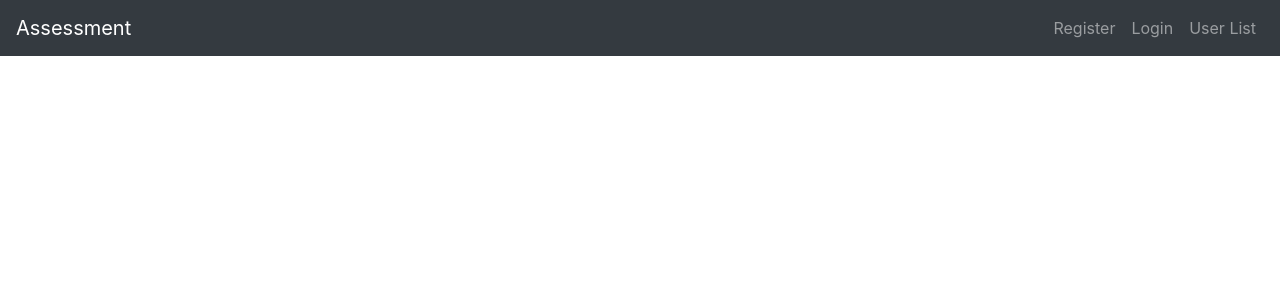
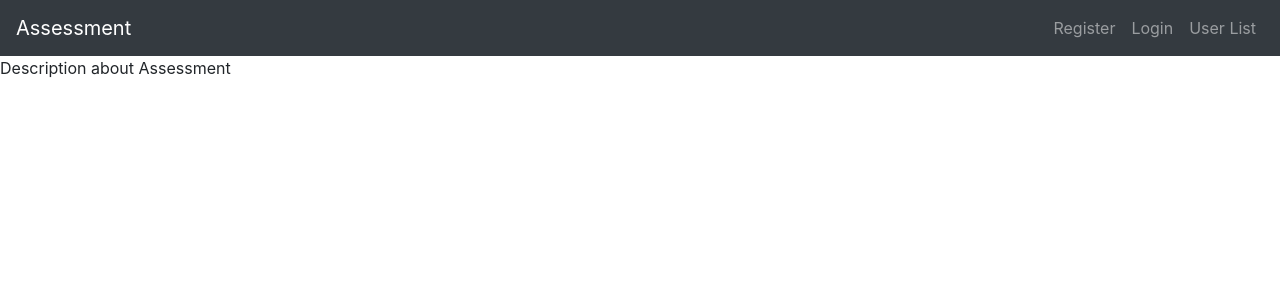
Before and after one commit to lushilling/user_login_assessment, a React (Create React App) app: page / in a window 1280 px wide. Shown: the top 300 px of the page. Built offline with nearby package versions, Linux system fonts and the light colour scheme.

Commit message:
homepage routed

```diff
--- a/src/App.js
+++ b/src/App.js
@@ -4,6 +4,7 @@ import axios from 'axios';
 import { BrowserRouter as Router, Route } from "react-router-dom";
 
 import NavigationBar from './Components/NavigationBar';
+import Homepage from './Components/Homepage';
 
 export default class App extends React.Component {
 
@@ -35,8 +36,27 @@ export default class App extends React.Component {
 
           <NavigationBar />
 
+          <Route exact path="/" component={Homepage}/>
+
         </Router>
       </div >
     )
   }
 }
+
+
+// <Route exact path="/" render={() => <RecipeList onLoadFunction={this.onload} data={this.state.data} />} />
+
+// <Route path="/AddRecipe" component={AddRecipe} render={() => <AddRecipe onLoadFunction={this.onload} data={this.state.data} />} />
+
+// <Route path="/MoreInfo" component={MoreInfo} render={() => <MoreInfo onLoadFunction={this.onload} data={this.state.data} />} />
+
+// {this.state.data.map((recipe) => (
+
+//   <Route path={"/" + recipe.name} render={() => <MoreInfo passedFunction={this.onLoad}
+//     name={recipe.name}
+//     description={recipe.description}
+//     ingredients={recipe.ingredients}
+//     image={recipe.image} />} />
+
+// ))}
--- /dev/null
+++ b/src/Components/Homepage.js
@@ -0,0 +1,13 @@
+import React from 'react';
+import '../App.css';
+
+export default class Homepage extends React.Component {
+    render() {
+
+        return (
+            <div>
+                <p>Description about Assessment</p>
+            </div>
+        );
+    }
+}
```
